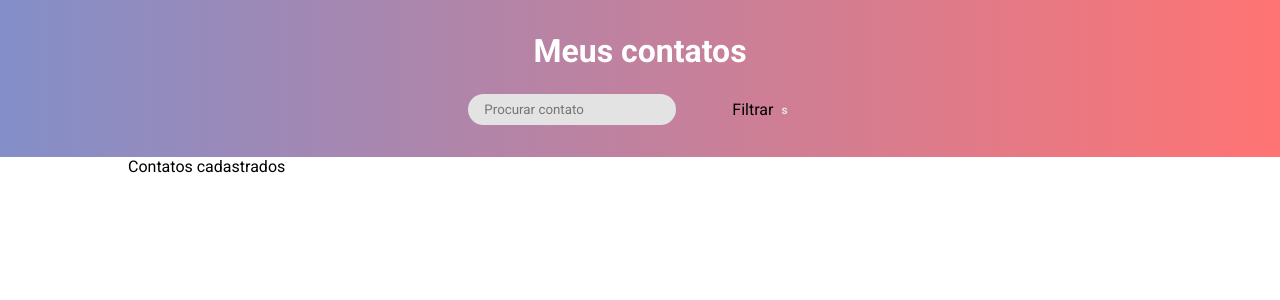
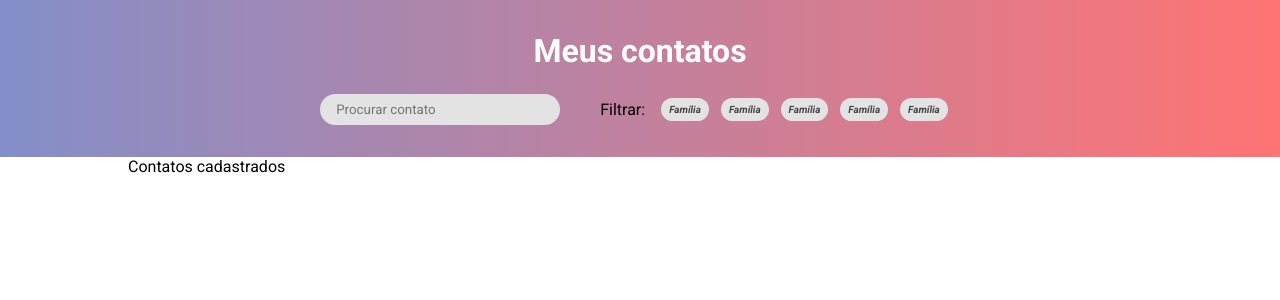
Before and after one commit to isabelaramoss/listacontatos_redux, a React (Create React App) app: page / in a window 1280 px wide. Shown: the top 300 px of the page. Built offline with nearby package versions, Linux system fonts and the light colour scheme.

Commit message:
componentizando tags de filtragem

```diff
--- a/package.json
+++ b/package.json
@@ -14,6 +14,7 @@
     "prettier": "^3.2.5",
     "react": "^18.3.1",
     "react-dom": "^18.3.1",
+    "react-icons": "^5.2.1",
     "react-redux": "^9.1.2",
     "react-scripts": "5.0.1",
     "typescript": "^4.9.5",
--- /dev/null
+++ b/src/components/FiltroCard/FiltroTag/index.tsx
@@ -0,0 +1,11 @@
+import * as S from './style'
+
+export type Props = {
+  ativo?: boolean
+}
+
+const FiltroTag = (props: Props) => {
+  return <S.TagCard ativo={props.ativo}>Família</S.TagCard>
+}
+
+export default FiltroTag
--- /dev/null
+++ b/src/components/FiltroCard/FiltroTag/style.ts
@@ -0,0 +1,15 @@
+import styled from 'styled-components'
+import { Props } from '.'
+
+export const TagCard = styled.div<Props>`
+  font-weight: bold;
+  font-size: 10px;
+  font-style: italic;
+  padding: 6px 8px;
+  background-color: ${(props) => (props.ativo ? '#6E7BBF' : '#e4e3e3')};
+  color: ${(props) => (props.ativo ? '#fff' : '#454545')};
+  margin-right: 12px;
+  border-radius: 16px;
+  border: none;
+  cursor: pointer;
+`
--- a/src/components/FiltroCard/index.tsx
+++ b/src/components/FiltroCard/index.tsx
@@ -1,14 +1,14 @@
 import * as S from './style'
+import FiltroTag from './FiltroTag'
 
 const FiltroCard = () => {
   return (
     <>
-      <p>Filtrar</p>
-      <S.Card>
-        <div>s</div>
-      </S.Card>
+      <S.Filtrar>Filtrar:</S.Filtrar>
+      <FiltroTag />
     </>
   )
 }
 
 export default FiltroCard
+// todos emergência família amigos trabalho
--- a/src/components/FiltroCard/style.ts
+++ b/src/components/FiltroCard/style.ts
@@ -1,12 +1,5 @@
 import styled from 'styled-components'
 
-export const Card = styled.div`
-  padding: 8px;
-  font-weight: bold;
-  font-size: 12px;
-  color: #e4e3e3;
+export const Filtrar = styled.p`
   margin-right: 16px;
-  border-radius: 16px;
-  border: none;
-  cursor: pointer;
 `
--- a/src/containers/Header/index.tsx
+++ b/src/containers/Header/index.tsx
@@ -1,4 +1,5 @@
 import FiltroCard from '../../components/FiltroCard'
+import FiltroTag from '../../components/FiltroCard/FiltroTag'
 import * as S from './style'
 
 const Header = () => {
@@ -11,6 +12,10 @@ const Header = () => {
         <S.PesquisaContainer>
           <S.Buscar type="text" placeholder="Procurar contato" />
           <FiltroCard />
+          <FiltroTag />
+          <FiltroTag />
+          <FiltroTag />
+          <FiltroTag />
         </S.PesquisaContainer>
       </S.HeaderContainer>
     </>
--- a/src/containers/Header/style.ts
+++ b/src/containers/Header/style.ts
@@ -31,6 +31,6 @@ export const Buscar = styled.input`
   background-color: #e4e3e3;
   padding: 8px 0;
   padding-left: 16px;
-  padding-right: 40px;
-  margin-right: 56px;
+  padding-right: 72px;
+  margin-right: 40px;
 `
```
Also changed, not shown: 1 other file (tests, documents, lock files or other folders).
